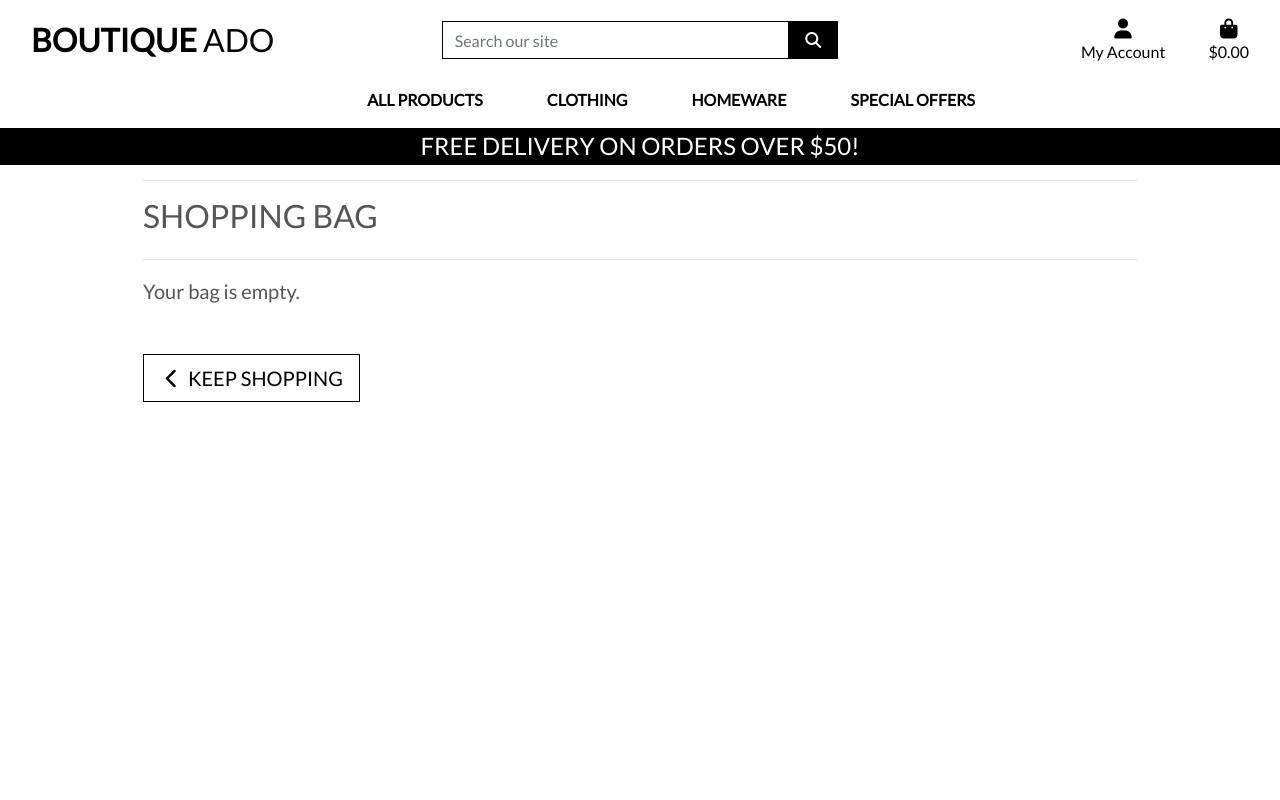
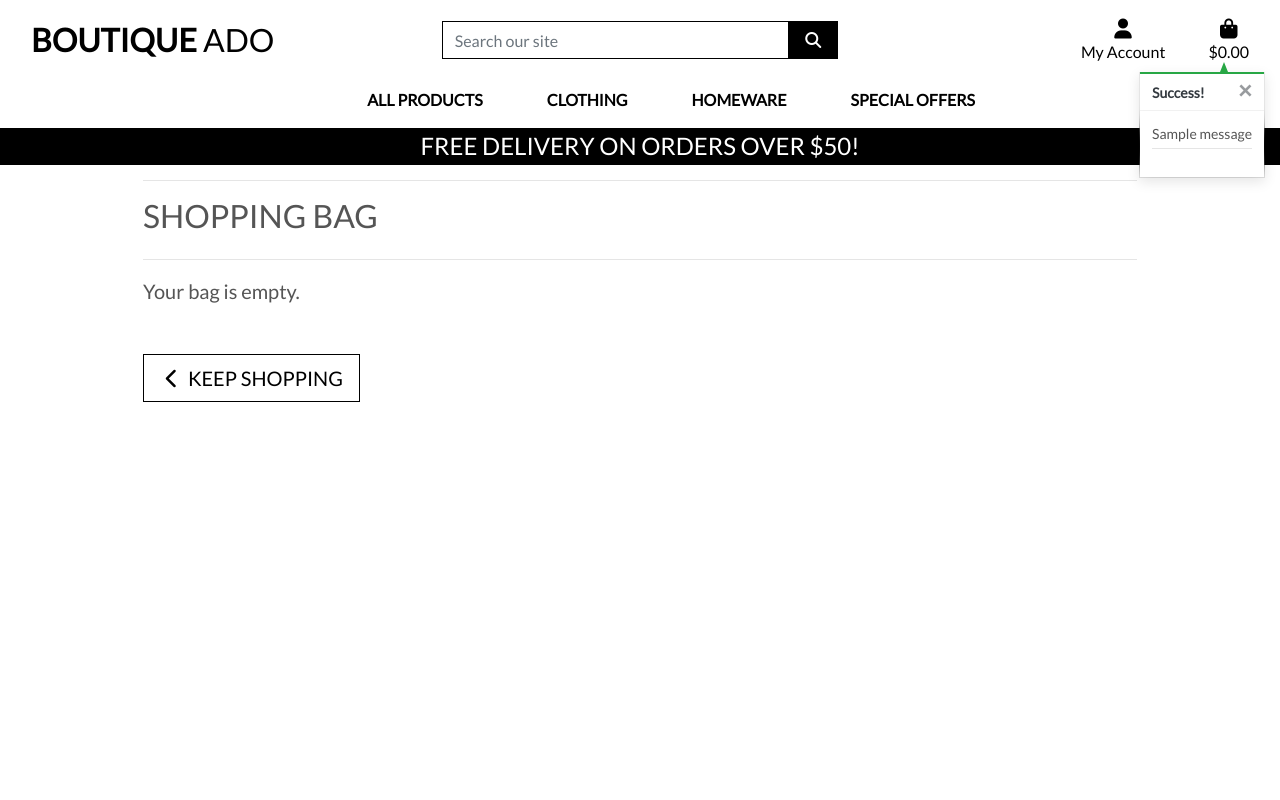
Before and after one commit to digimori/boutiqueado, a Django app: page /bag/ in a window 1280 px wide. Run offline with Django 3.2, Linux system fonts and the light colour scheme; tables that the repository leaves empty hold one stand-in row (values such as "Sample post"); one stand-in notice (Sample message) is shown; some libraries are stand-ins or nearby versions.

Commit message:
Re-migrated from Codeanywhere back to Gitpod

```diff
--- a/bag/templates/bag/bag.html
+++ b/bag/templates/bag/bag.html
@@ -1,5 +1,6 @@
 {% extends "base.html" %}
 {% load static %}
+{% load bag_tools %}
 
 {% block page_header %}
     <div class="container header-container">
@@ -49,13 +50,13 @@
                                         <p class="my-0">${{ item.product.price }}</p>
                                     </td>
                                     <td class="py-3 w-25">
-                                        <form action="" method="POST" class="form update-form">
+                                        <form class="form update-form" method="POST" action="{% url 'adjust_bag' item.item_id %}">
                                             {% csrf_token %}
                                             <div class="form-group">
                                                 <div class="input-group">
                                                     <div class="input-group-prepend">
                                                         <button class="decrement-qty btn btn-sm btn-black rounded-0"
-                                                            data-item_id="{{ item.item_id }}" id="decrement-qty_{{ item_id }}">
+                                                            data-item_id="{{ item.item_id }}" id="decrement-qty_{{ item.item_id }}">
                                                             <span>
                                                                 <i class="fas fa-minus fa-sm"></i>
                                                             </span>
@@ -69,19 +70,21 @@
                                                         <button class="increment-qty btn btn-sm btn-black rounded-0"
                                                             data-item_id="{{ item.item_id }}" id="increment-qty_{{ item.item_id }}">
                                                             <span>
-                                                                <i class="fas fa-plus fs-sm"></i>
+                                                                <i class="fas fa-plus fa-sm"></i>
                                                             </span>
                                                         </button>
                                                     </div>
                                                     {% if item.product.has_sizes %}
-                                                    <input type="hidden" name="product_size" value="{{ item.size }}">
+                                                        <input type="hidden" name="product_size" value="{{ item.size }}">
                                                     {% endif %}
                                                 </div>
                                             </div>
                                         </form>
+                                        <a class="update-link text-info"><small>Update</small></a>
+                                        <a class="remove-item text-danger float-right" id="remove_{{ item.item_id }}" data-product_size="{{ item.size }}"><small>Remove</small></a>
                                     </td>
                                     <td class="py-3">
-                                        <p class="my-0">${{ item.product.price }}</p>
+                                        <p class="my-0">${{ item.product.price | calc_subtotal:item.quantity }}</p>
                                     </td>
                                 </tr>
                             {% endfor %}
@@ -128,3 +131,30 @@
         </div>
     </div>
 {% endblock %}
+
+{% block postloadjs %}
+{{ block.super }}
+{% include 'products/includes/quantity_input_script.html' %}
+
+<script type="text/javascript">
+    // Update quantity on click
+    $('.update-link').click(function(e) {
+        var form = $(this).prev('.update-form');
+        form.submit();
+    })
+
+    // Remove item and reload on click
+    $('.remove-item').click(function(e) {
+        var csrfToken = "{{ csrf_token }}";
+        var itemId = $(this).attr('id').split('remove_')[1];
+        var size = $(this).data('product_size');
+        var url = `/bag/remove/${itemId}/`;
+        var data = {'csrfmiddlewaretoken': csrfToken, 'product_size': size};
+
+        $.post(url, data)
+         .done(function() {
+             location.reload();
+         });
+    })
+</script>
+{% endblock %}
--- a/bag/urls.py
+++ b/bag/urls.py
@@ -3,5 +3,7 @@ from . import views
 
 urlpatterns = [
     path('', views.view_bag, name='view_bag'),
-    path('add/<item_id>/', views.add_to_bag, name='add_to_bag')
+    path('add/<item_id>/', views.add_to_bag, name='add_to_bag'),
+    path('adjust/<item_id>/', views.adjust_bag, name='adjust_bag'),
+    path('remove/<item_id>/', views.remove_from_bag, name='remove_from_bag'),
 ]
--- a/bag/views.py
+++ b/bag/views.py
@@ -1,4 +1,7 @@
-from django.shortcuts import render, redirect
+from django.shortcuts import render, redirect, reverse, HttpResponse
+from django.contrib import messages
+
+from products.models import Product
 
 # Create your views here.
 
@@ -12,6 +15,7 @@ def view_bag(request):
 def add_to_bag(request, item_id):
     """ Add a quantity of the specified product to the shopping bag """
 
+    product = Product.objects.get(pk=item_id)
     quantity = int(request.POST.get('quantity'))
     redirect_url = request.POST.get('redirect_url')
     size = None
@@ -32,6 +36,56 @@ def add_to_bag(request, item_id):
             bag[item_id] += quantity
         else:
             bag[item_id] = quantity
+            messages.success(request, f'Added {product.name} to your bag')
 
     request.session['bag'] = bag
     return redirect(redirect_url)
+
+
+def adjust_bag(request, item_id):
+    """Adjust the quantity of the specified product to the specified amount"""
+
+    quantity = int(request.POST.get('quantity'))
+    size = None
+    if 'product_size' in request.POST:
+        size = request.POST['product_size']
+    bag = request.session.get('bag', {})
+
+    if size:
+        if quantity > 0:
+            bag[item_id]['items_by_size'][size] = quantity
+        else:
+            del bag[item_id]['items_by_size'][size]
+            if not bag[item_id]['items_by_size']:
+                bag.pop(item_id)
+    else:
+        if quantity > 0:
+            bag[item_id] = quantity
+        else:
+            bag.pop(item_id)
+
+    request.session['bag'] = bag
+    return redirect(reverse('view_bag'))
+
+
+def remove_from_bag(request, item_id):
+    """Remove the item from the shopping bag"""
+
+    try:
+        size = None
+        if 'product_size' in request.POST:
+            size = request.POST['product_size']
+        bag = request.session.get('bag', {})
+
+        if size:
+            del bag[item_id]['items_by_size'][size]
+            if not bag[item_id]['items_by_size']:
+                bag.pop(item_id)
+        else:
+            bag.pop(item_id)
+
+        request.session['bag'] = bag
+        return HttpResponse(status=200)
+
+    except Exception as e:
+        return HttpResponse(status=500)
--- a/boutique_ado/settings.py
+++ b/boutique_ado/settings.py
@@ -78,6 +78,8 @@ TEMPLATES = [
         },
     },
 ]
+
+MESSAGE_STORAGE = 'django.contrib.messages.storage.session.SessionStorage'
 
 AUTHENTICATION_BACKENDS = [
     # Needed to login by username in Django admin, regardless of `allauth`
--- a/products/templates/products/includes/quantity_input_script.html
+++ b/products/templates/products/includes/quantity_input_script.html
@@ -1,44 +1,73 @@
 <script type="text/javascript">
 
-    // Disable +/- buttons outside 1-99 range
-    function handleEnableDisable(itemId) {
-        var currentValue = parseInt($(`#id_qty_${itemId}`).val());
+    /*
+    * Disable +/- buttons outside 1-99 range.
+    * If no size is passed to the function, the parameter will have a value of undefined by default,
+    * which prevents any errors
+    */
+    function handleEnableDisable(itemId, size) {
+        if (size) {
+            var currentValue = parseInt($(`.size_${itemId}_${size}`).val());
+        } else {
+            var currentValue = parseInt($(`.id_qty_${itemId}`).val());
+        }
+
         var minusDisabled = currentValue < 2;
         var plusDisabled = currentValue > 98;
-        $(`#decrement-qty_${itemId}`).prop('disabled', minusDisabled);
-        $(`#increment-qty_${itemId}`).prop('disabled', plusDisabled);
+
+        if (size) {
+            $(`.decrement-size_${itemId}_${size}`).prop('disabled', minusDisabled);
+            $(`.increment-size_${itemId}_${size}`).prop('disabled', plusDisabled);
+        } else {
+            $(`.decrement-qty_${itemId}`).prop('disabled', minusDisabled);
+            $(`.increment-qty_${itemId}`).prop('disabled', plusDisabled);
+        }
     }
 
     // Ensure proper enabling/disabling of all inputs on page load
     var allQtyInputs = $('.qty_input');
     for(var i = 0; i < allQtyInputs.length; i++){
         var itemId = $(allQtyInputs[i]).data('item_id');
-        handleEnableDisable(itemId);
+        var size = $(allQtyInputs[i]).data('size');
+        handleEnableDisable(itemId, size);
     }
 
     // Check enable/disable every time the input is changed
     $('.qty_input').change(function() {
         var itemId = $(this).data('item_id');
-        handleEnableDisable(itemId);
+        var size = $(this).data('size');
+        handleEnableDisable(itemId, size);
     });
 
     // Increment quantity
     $('.increment-qty').click(function(e) {
        e.preventDefault();
+       var itemId = $(this).data('item_id');
+       var size = $(this).data('size');
        var closestInput = $(this).closest('.input-group').find('.qty_input')[0];
+       if (size) {
+          var allQuantityInputs = $(`.input-group-${itemId} input[data-size='${size}']`);
+       } else {
+          var allQuantityInputs = $(`.input-group-${itemId} input[name='quantity']`);
+       }
        var currentValue = parseInt($(closestInput).val());
-       $(closestInput).val(currentValue + 1);
-       var itemId = $(this).data('item_id');
-       handleEnableDisable(itemId);
+       $(allQuantityInputs).val(currentValue + 1);
+       handleEnableDisable(itemId, size);
     });
 
     // Decrement quantity
     $('.decrement-qty').click(function(e) {
        e.preventDefault();
+       var itemId = $(this).data('item_id');
+       var size = $(this).data('size');
        var closestInput = $(this).closest('.input-group').find('.qty_input')[0];
+       if (size) {
+          var allQuantityInputs = $(`.input-group-${itemId} input[data-size='${size}']`);
+       } else {
+          var allQuantityInputs = $(`.input-group-${itemId} input[name='quantity']`);
+       }
        var currentValue = parseInt($(closestInput).val());
-       $(closestInput).val(currentValue - 1);
-       var itemId = $(this).data('item_id');
-       handleEnableDisable(itemId);
+       $(allQuantityInputs).val(currentValue - 1);
+       handleEnableDisable(itemId, size);
     });
 </script>
--- a/products/views.py
+++ b/products/views.py
@@ -2,7 +2,10 @@ from django.shortcuts import render, redirect, reverse, get_object_or_404
 from django.contrib import messages
 from django.db.models import Q
 from django.db.models.functions import Lower
+
 from .models import Product, Category
+
+# Create your views here.
 
 
 def all_products(request):
--- a/static/css/base.css
+++ b/static/css/base.css
@@ -7,7 +7,7 @@ body {
     background-size: cover;
     height: calc(100vh - 164px);
     color: #555;
-    font-family: "Lato";
+    font-family: 'Lato';
 }
 
 /* from Bulma */
@@ -28,13 +28,13 @@ body {
 }
 
 .shop-now-button {
-    background-color: black;
+    background: black;
     color: white;
     min-width: 260px;
 }
 
 .btn-black {
-    background-color: black;
+    background: black;
     color: white;
 }
 
@@ -57,7 +57,7 @@ body {
 .btn-black:hover,
 .btn-black:active,
 .btn-black:focus {
-    background-color: #222;
+    background: #222;
     color: white;
 }
 
@@ -70,25 +70,107 @@ body {
 }
 
 .bg-black {
-    background-color: #000 !important;
+    background: #000 !important;
 }
 
-div.overlay {
+.overlay {
 	height: 100%;
 	width: 100%;
 	top: 0;
 	left: 0;
 	position: fixed;
+	background: white;
 	z-index: -1;
-    background-color: #fff;
 }
 
 a.category-badge > span.badge:hover {
-    background-color: #212529;
-    color: #fff;
+    background: #212529 !important;
+    color: #fff !important;
 }
 
-/* --------------------------------- Media queries */
+.btt-button {
+    height: 42px;
+    width: 42px;
+    position: fixed;
+    bottom: 10px;
+    right: 10px;
+}
+
+.btt-link,
+.update-link,
+.remove-item {
+    cursor: pointer;
+}
+
+/* ------------------------------- bootstrap toasts */
+
+.message-container {
+    position: fixed;
+    top: 72px;
+    right: 15px;
+    z-index: 99999999999;
+}
+
+.custom-toast {
+    overflow: visible;
+}
+
+.toast-capper {
+    height: 2px;
+}
+
+/* from CSS-tricks.com: https://css-tricks.com/snippets/css/css-triangle/ */
+.arrow-up {
+    width: 0;
+    height: 0;
+    border-left: 4px solid transparent;
+    border-right: 4px solid transparent;
+    border-bottom: 10px solid black;
+    position: absolute;
+    top: -10px;
+    right: 36px;
+}
+
+/* Convenience classes - colors copied from Bootstrap */
+.arrow-primary {
+    border-bottom-color: #007bff !important;
+}
+
+.arrow-secondary {
+    border-bottom-color: #6c757d !important;
+}
+
+.arrow-success {
+    border-bottom-color: #28a745 !important;
+}
+
+.arrow-danger {
+    border-bottom-color: #dc3545 !important;
+}
+
+.arrow-warning {
+    border-bottom-color: #ffc107 !important;
+}
+
+.arrow-info {
+    border-bottom-color: #17a2b8 !important;
+}
+
+.arrow-light {
+    border-bottom-color: #f8f9fa !important;
+}
+
+.arrow-dark {
+    border-bottom-color: #343a40 !important;
+}
+
+.bag-notification-wrapper {
+    height: 100px;
+    overflow-x: hidden;
+    overflow-y: auto;
+}
+
+/* -------------------------------- Media Queries */
 
 /* Slightly larger container on xl screens */
 @media (min-width: 1200px) {
@@ -111,3 +193,14 @@ a.category-badge > span.badge:hover {
         padding-top: 164px;
     }
 }
+
+/* pad the top a bit when navbar is collapsed on mobile */
+@media (max-width: 991px) {
+    .header-container {
+        padding-top: 116px;
+    }
+
+    body {
+        height: calc(100vh - 116px);
+    }
+}
--- a/templates/base.html
+++ b/templates/base.html
@@ -24,7 +24,7 @@
 
     {% block corejs %}
         <script src="https://kit.fontawesome.com/e9c73d7092.js" crossorigin="anonymous"></script>
-        <script src="https://code.jquery.com/jquery-3.4.1.slim.min.js" integrity="sha384-J6qa4849blE2+poT4WnyKhv5vZF5SrPo0iEjwBvKU7imGFAV0wwj1yYfoRSJoZ+n" crossorigin="anonymous"></script>
+        <script src="https://code.jquery.com/jquery-3.4.1.min.js" integrity="sha256-CSXorXvZcTkaix6Yvo6HppcZGetbYMGWSFlBw8HfCJo=" crossorigin="anonymous"></script>
         <script src="https://cdn.jsdelivr.net/npm/popper.js@1.16.0/dist/umd/popper.min.js" integrity="sha384-Q6E9RHvbIyZFJoft+2mJbHaEWldlvI9IOYy5n3zV9zzTtmI3UksdQRVvoxMfooAo" crossorigin="anonymous"></script>
         <script src="https://stackpath.bootstrapcdn.com/bootstrap/4.4.1/js/bootstrap.min.js" integrity="sha384-wfSDF2E50Y2D1uUdj0O3uMBJnjuUD4Ih7YwaYd1iqfktj0Uod8GCExl3Og8ifwB6" crossorigin="anonymous"></script>
     {% endblock %}
@@ -112,7 +112,21 @@
     </header>
 
     {% if messages %}
-        <div class="message-container"></div>
+        <div class="message-container">
+            {% for message in messages %}
+                {% with message.level as level %}
+                    {% if level == 40 %}
+                        {% include 'includes/toasts/toast_error.html' %}
+                    {% elif level == 30 %}
+                        {% include 'includes/toasts/toast_warning.html' %}
+                    {% elif level == 25 %}
+                        {% include 'includes/toasts/toast_success.html' %}
+                    {% else %}
+                        {% include 'includes/toasts/toast_info.html' %}
+                    {% endif %}
+                {% endwith %}
+            {% endfor %}
+        </div>
     {% endif %}
 
     {% block page_header %}
@@ -122,6 +136,9 @@
     {% endblock %}
 
     {% block postloadjs %}
+    <script type="text/javascript">
+        $('.toast').toast('show');
+    </script>
     {% endblock %}
 
 
--- /dev/null
+++ b/templates/includes/toasts/toast_success.html
@@ -0,0 +1,54 @@
+<div class="toast custom-toast rounded-0 border-top-0" data-autohide="false">
+    <div class="arrow-up arrow-success"></div>
+    <div class="w-100 toast-capper bg-success"></div>
+    <div class="toast-header bg-white text-dark">
+        <strong class="mr-auto">Success!</strong>
+        <button type="button" class="ml-2 mb-1 close text-dark" data-dismiss="toast" aria-label="Close">
+            <span aria-hidden="true">&times;</span>
+        </button>
+    </div>
+    <div class="toast-body bg-white">
+        <div class="row">
+            <div class="col">
+                {{ message }}
+                <hr class="mt-1 mb-3">
+            </div>
+        </div>
+        {% if grand_total %}
+            <p class="logo-font bg-white text-black py-1">Your Bag ({{ product_count }})</p>
+            <div class="bag-notification-wrapper">
+                {% for item in bag_items %}
+                    <div class="row">
+                        <div class="col-3 my-1">
+                            <img class="w-100" src="{{ item.product.image.url }}">
+                        </div>
+                        <div class="col-9">
+                            <p class="my-0"><strong>{{ item.product.name }}</strong></p>
+                            <p class="my-0 small">Size: {% if item.product.has_sizes %}{{ item.size|upper }}{% else %}N/A{% endif %}</p>
+                            <p class="my-0 small text-muted">Qty: {{ item.quantity }}</p>
+                        </div>
+                    </div>
+                {% endfor %}
+            </div>
+            <div class="row">
+                <div class="col">
+                    <strong><p class="mt-3 mb-1 text-black">
+                        Total{% if free_delivery_delta > 0 %} (Exc. delivery){% endif %}:
+                        <span class="float-right">${{ total|floatformat:2 }}</span>
+                    </p></strong>
+                    {% if free_delivery_delta > 0 %}
+                        <p class="mb-0 p-2 bg-warning shadow-sm text-black text-center">
+                            Spend <strong>${{ free_delivery_delta }}</strong> more to get free next day delivery!
+                        </p>
+                    {% endif %}
+                    <a href="{% url 'view_bag' %}" class="btn btn-black btn-block rounded-0">
+                        <span class="text-uppercase">Go To Secure Checkout</span>
+                        <span class="icon">
+                            <i class="fas fa-lock"></i>
+                        </span>
+                    </a>
+                </div>
+            </div>
+        {% endif %}
+    </div>
+</div>
```
Also changed, not shown: bag/templatetags/bag_tools.py (added, +9 -0 lines), templates/includes/toasts/toast_error.html (added, +13 -0 lines), templates/includes/toasts/toast_info.html (added, +13 -0 lines), templates/includes/toasts/toast_warning.html (added, +13 -0 lines), bag/templatetags/__init__.py (added), products/urls.py (line endings or trailing spaces). Lines whose indentation alone changed are shown as unchanged.
